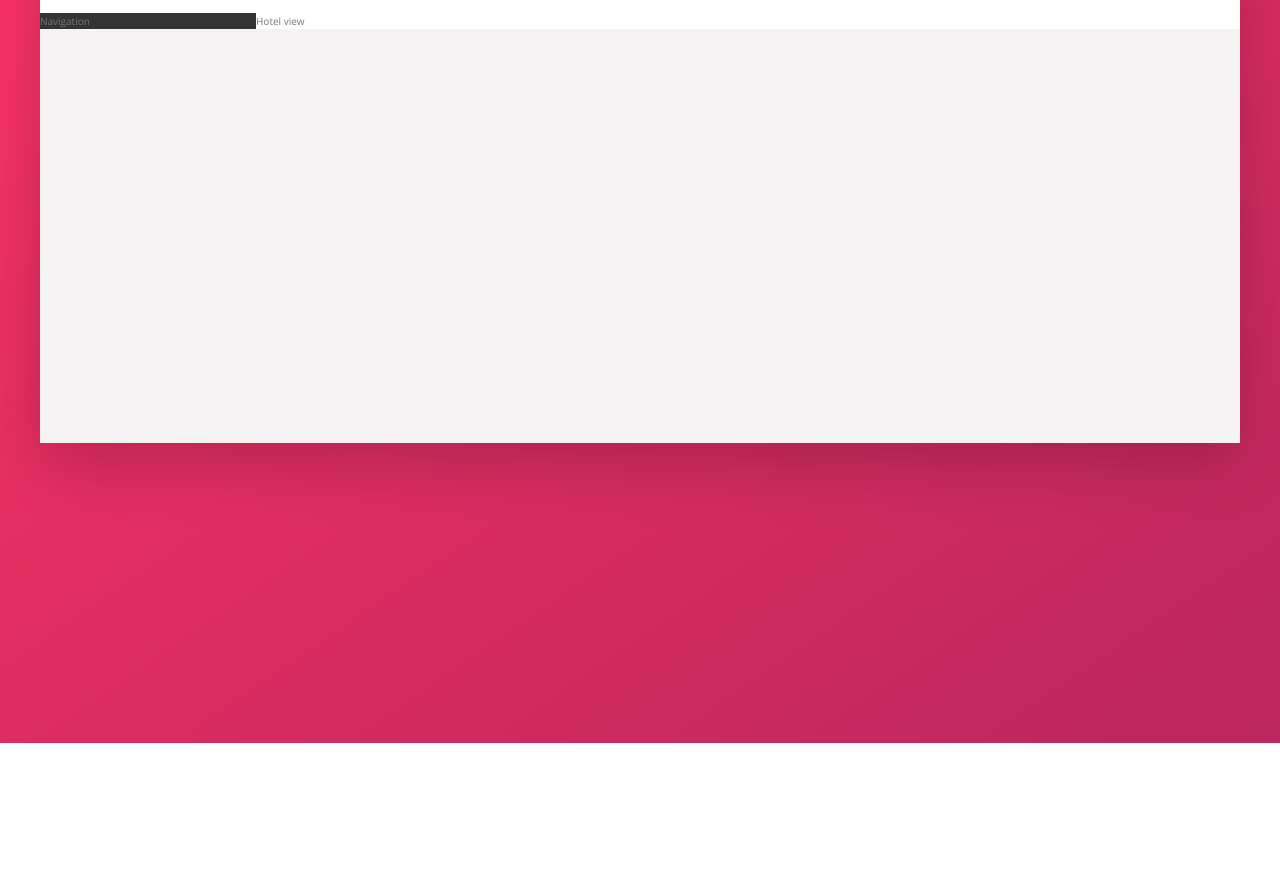
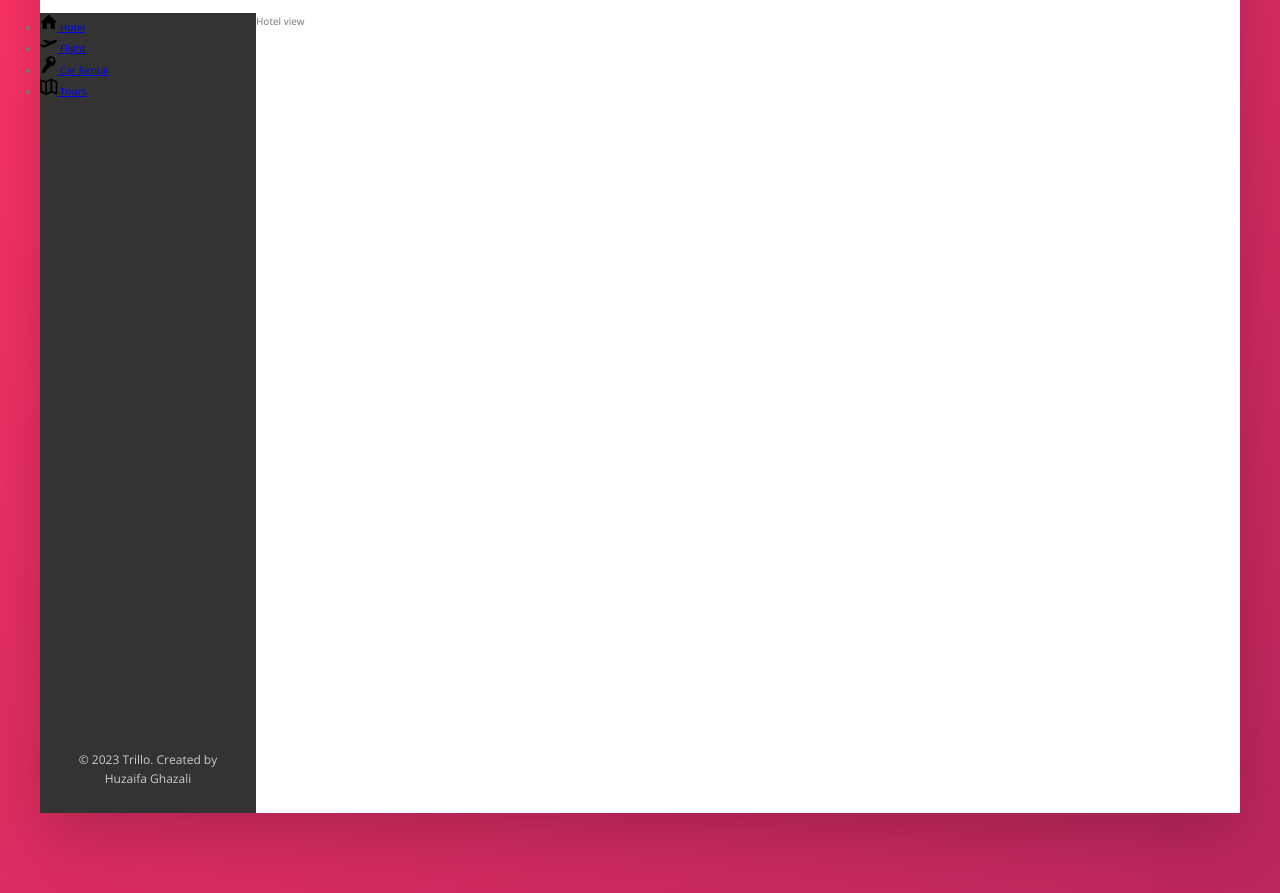
Before and after one commit to huzaifaghazali/Trillo, a website: page index.html in a window 1280 px wide. Shown: the part 137-1030 px from the top of the page. Before the commit the page ends 880 px from the top, so only its background shows below. Drawn offline with nearby package versions, Linux system fonts and the light colour scheme.

Commit message:
Create Side Navigation

```diff
--- a/index.html
+++ b/index.html
@@ -51,7 +51,44 @@
       </header>
       <div class="content">
          <nav class="sidebar">
-            Navigation
+            <ul class="side-nav">
+               <li class="side-nav__item">
+                  <a href="#" class="side-nav__link">
+                     <svg class="side-nav__icon">
+                        <use xlink:href="img/sprite.svg#icon-home"></use>
+                     </svg>
+                     <span>Hotel</span>
+                  </a>
+               </li>
+               <li class="side-nav__item">
+                  <a href="#" class="side-nav__link">
+                     <svg class="side-nav__icon">
+                        <use xlink:href="img/sprite.svg#icon-aircraft-take-off"></use>
+                     </svg>
+                     <span>Flight</span>
+                  </a>
+               </li>
+               <li class="side-nav__item">
+                  <a href="#" class="side-nav__link">
+                     <svg class="side-nav__icon">
+                        <use xlink:href="img/sprite.svg#icon-key"></use>
+                     </svg>
+                     <span>Car Rental</span>
+                  </a>
+               </li>
+               <li class="side-nav__item">
+                  <a href="#" class="side-nav__link">
+                     <svg class="side-nav__icon">
+                        <use xlink:href="img/sprite.svg#icon-map"></use>
+                     </svg>
+                     <span>Tours</span>
+                  </a>
+               </li>
+            </ul>
+
+            <div class="legal">
+               &copy; 2023 Trillo. Created by Huzaifa Ghazali
+            </div>
          </nav>
          <main class="hotel-view">
             Hotel view
--- a/sass/_components.scss
+++ b/sass/_components.scss
@@ -116,3 +116,36 @@
     margin-right: 1rem;
   }
 }
+
+
+// *******************************
+// Side Navigation
+
+.side-nav {
+
+
+  &__item {
+
+  }
+
+  &__link {
+
+  }
+
+  &__icon {
+    width: 1.75rem;
+    height: 1.75rem;
+  }
+}
+
+
+// *******************************
+// Legal Text
+
+.legal {
+  font-size: 1.2rem;
+  color: var(--color-grey-light-4);
+  text-align: center;
+  padding: 2.5rem;
+
+}
--- a/sass/_layout.scss
+++ b/sass/_layout.scss
@@ -26,9 +26,15 @@
   background-color: var(--color-grey-dark-1);
 
   flex: 0 0 18%;
+
+  display: flex;
+  flex-direction: column;
+  justify-content: space-between;
 }
 
 .hotel-view {
   background-color: #fff;
+  // TEST
+  height: 80rem;
   flex: 1;
 }
```
Also changed, not shown: css/style.css.
